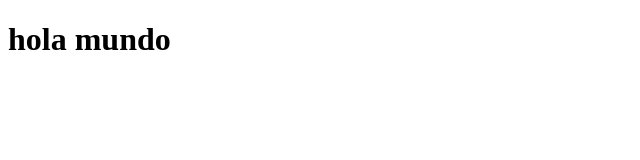
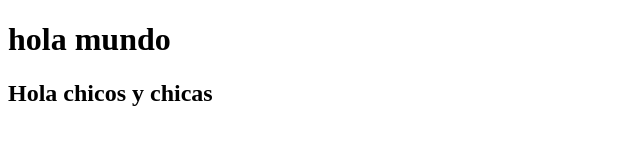
Before and after one commit to nicolaasrodriguez3/repoprueba2, a plain HTML site: page index.html in a window 1280 px wide. Shown: the whole page, without its empty margins (0-640 px from the left). Drawn offline with Linux system fonts and the light colour scheme.

Commit message:
segundo commit

```diff
--- a/index.html
+++ b/index.html
@@ -8,5 +8,6 @@
 </head>
 <body>
     <h1>hola mundo</h1>
+    <h2>Hola chicos y chicas</h2>
 </body>
 </html>
```
